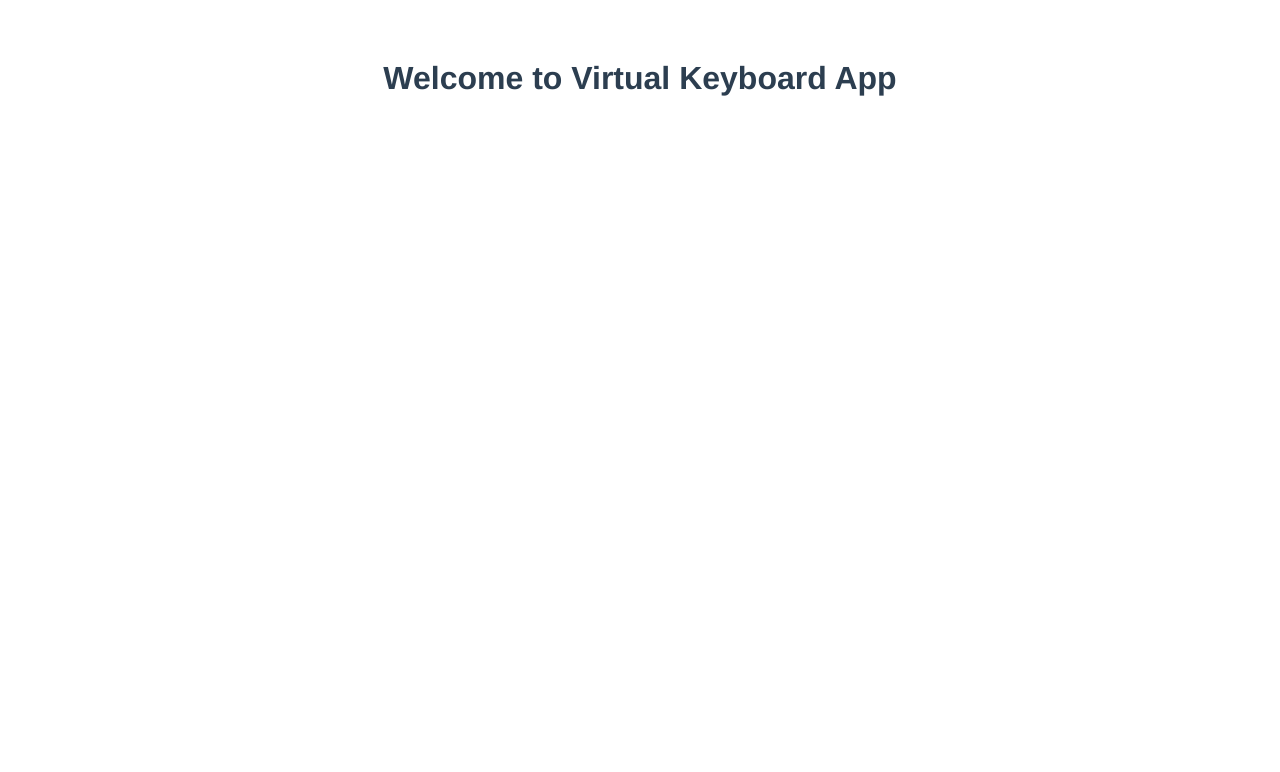
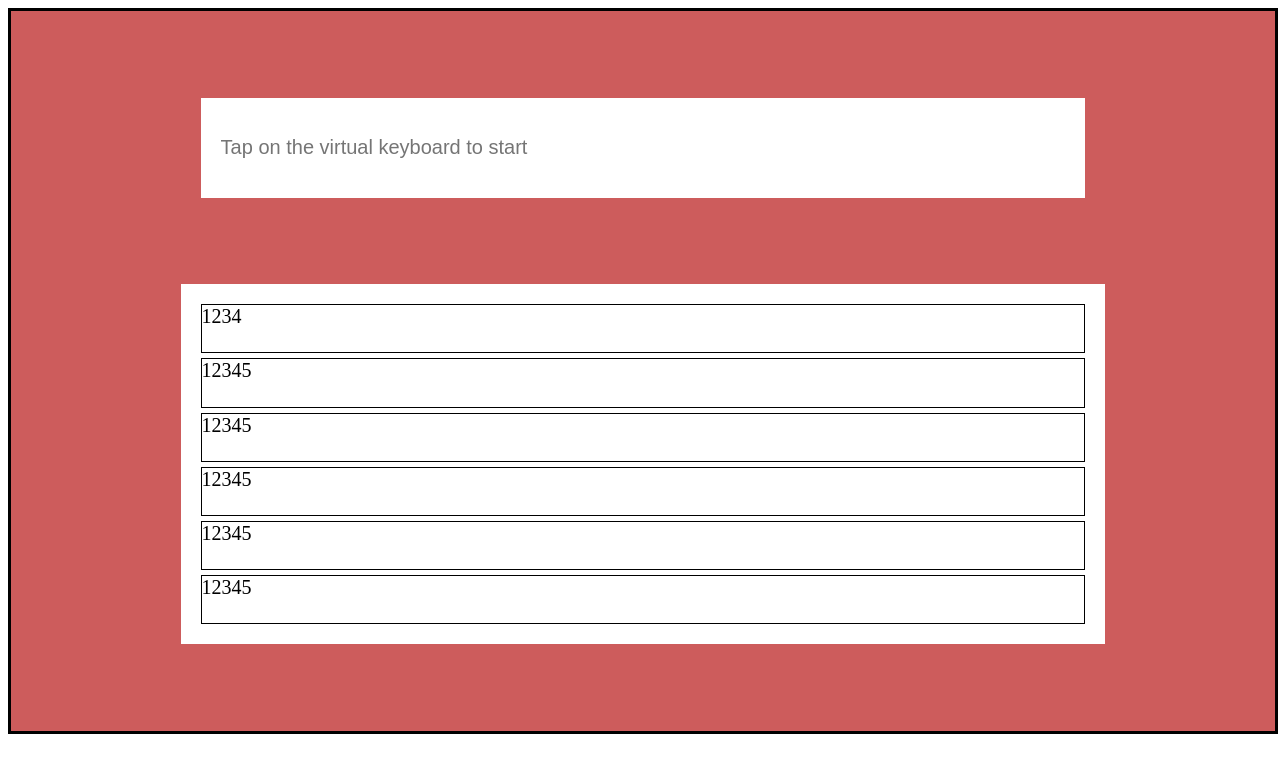
Before and after one commit to rohannegi2507/virtual-keyboard, a Vue app: page / in a window 1280 px wide. Shown: the top 772 px of the page. Built offline with nearby package versions, Linux system fonts and the light colour scheme.

Commit message:
using grid

```diff
--- a/src/App.vue
+++ b/src/App.vue
@@ -1,6 +1,12 @@
 <template>
-  <div id="app">
-    <Keyboard msg="Welcome to Virtual Keyboard App" />
+  <div id="app" class="container">
+    <input
+      class="input"
+      :value="input"
+      @input="onInputChange"
+      placeholder="Tap on the virtual keyboard to start"
+    />
+    <Keyboard class="keyboard" />
   </div>
 </template>
 
@@ -17,12 +23,34 @@ export default class App extends Vue {}
 </script>
 
 <style>
-#app {
-  font-family: Avenir, Helvetica, Arial, sans-serif;
-  -webkit-font-smoothing: antialiased;
-  -moz-osx-font-smoothing: grayscale;
-  text-align: center;
-  color: #2c3e50;
-  margin-top: 60px;
+.container {
+  border: 3px solid black;
+  margin: 0;
+  background: indianred;
+  height: 90vh;
+  width: 100%;
+  display: flex;
+  flex-direction: column;
+  justify-content: space-evenly;
+  align-items: center;
+}
+
+.input {
+  width: 70%;
+  margin: 0 auto;
+  height: 100px;
+  padding: 20px;
+  font-size: 20px;
+  border: none;
+  box-sizing: border-box;
+}
+
+.keyboard {
+  width: 70%;
+  height: 40vh;
+  padding: 20px;
+  font-size: 20px;
+
+  background: white;
 }
 </style>
--- a/src/components/Keyboard.vue
+++ b/src/components/Keyboard.vue
@@ -1,7 +1,101 @@
 <template>
-  <div class="hello">
-    <h1>{{ msg }}</h1>
-
+  <div class="wrapper">
+    <div class="row1">
+      <span class="key">1</span>
+      <span class="key">2</span>
+      <span class="key">3</span>
+      <span class="key">4</span>
+      <span class="key"></span>
+      <span class="key"></span>
+      <span class="key"></span>
+      <span class="key"></span>
+      <span class="key"></span>
+      <span class="key"></span>
+      <span class="key"></span>
+      <span class="key"></span>
+      <span class="key"></span>
+      <span class="key"></span>
+    </div>
+    <div class="row2">
+      <span class="key">1</span>
+      <span class="key">2</span>
+      <span class="key">3</span>
+      <span class="key">4</span>
+      <span class="key">5</span>
+      <span class="key"></span>
+      <span class="key"></span>
+      <span class="key"></span>
+      <span class="key"></span>
+      <span class="key"></span>
+      <span class="key"></span>
+      <span class="key"></span>
+      <span class="key"></span>
+      <span class="key"></span>
+    </div>
+    <div class="row3">
+      <span class="key">1</span>
+      <span class="key">2</span>
+      <span class="key">3</span>
+      <span class="key">4</span>
+      <span class="key">5</span>
+      <span class="key"></span>
+      <span class="key"></span>
+      <span class="key"></span>
+      <span class="key"></span>
+      <span class="key"></span>
+      <span class="key"></span>
+      <span class="key"></span>
+      <span class="key"></span>
+      <span class="key"></span>
+    </div>
+    <div class="row4">
+      <span class="key">1</span>
+      <span class="key">2</span>
+      <span class="key">3</span>
+      <span class="key">4</span>
+      <span class="key">5</span>
+      <span class="key"></span>
+      <span class="key"></span>
+      <span class="key"></span>
+      <span class="key"></span>
+      <span class="key"></span>
+      <span class="key"></span>
+      <span class="key"></span>
+      <span class="key"></span>
+      <span class="key"></span>
+    </div>
+    <div class="row5">
+      <span class="key">1</span>
+      <span class="key">2</span>
+      <span class="key">3</span>
+      <span class="key">4</span>
+      <span class="key">5</span>
+      <span class="key"></span>
+      <span class="key"></span>
+      <span class="key"></span>
+      <span class="key"></span>
+      <span class="key"></span>
+      <span class="key"></span>
+      <span class="key"></span>
+      <span class="key"></span>
+      <span class="key"></span>
+    </div>
+    <div class="row6">
+      <span class="key">1</span>
+      <span class="key">2</span>
+      <span class="key">3</span>
+      <span class="key">4</span>
+      <span class="key">5</span>
+      <span class="key"></span>
+      <span class="key"></span>
+      <span class="key"></span>
+      <span class="key"></span>
+      <span class="key"></span>
+      <span class="key"></span>
+      <span class="key"></span>
+      <span class="key"></span>
+      <span class="key"></span>
+    </div>
   </div>
 </template>
 
@@ -16,4 +110,50 @@ export default class Keyboard extends Vue {
 
 <!-- Add "scoped" attribute to limit CSS to this component only -->
 <style scoped>
+.wrapper {
+  display: grid;
+  grid-gap: 5px;
+}
+.row1 {
+  border: 1px;
+
+  grid-row: 1/2;
+  border: 1px solid;
+}
+.row2 {
+  grid-row: 2/3;
+  border: 1px solid;
+}
+.row3 {
+  grid-row: 3/4;
+  border: 1px solid;
+}
+.row4 {
+  grid-row: 4/5;
+  border: 1px solid;
+}
+.row5 {
+  grid-row: 5/6;
+  border: 1px solid;
+}
+.row6 {
+  border: 1px solid;
+}
+
+.keyboard-box {
+  width: 70%;
+  height: 40vh;
+  padding: 0.5rem;
+  background: white;
+  display: flex;
+  display: column;
+  border: 1px dashed black;
+}
+
+.two_value {
+  display: flex;
+  flex-flow: column wrap;
+  justify-content: space-evenly;
+  padding: 0 5px;
+}
 </style>
```
